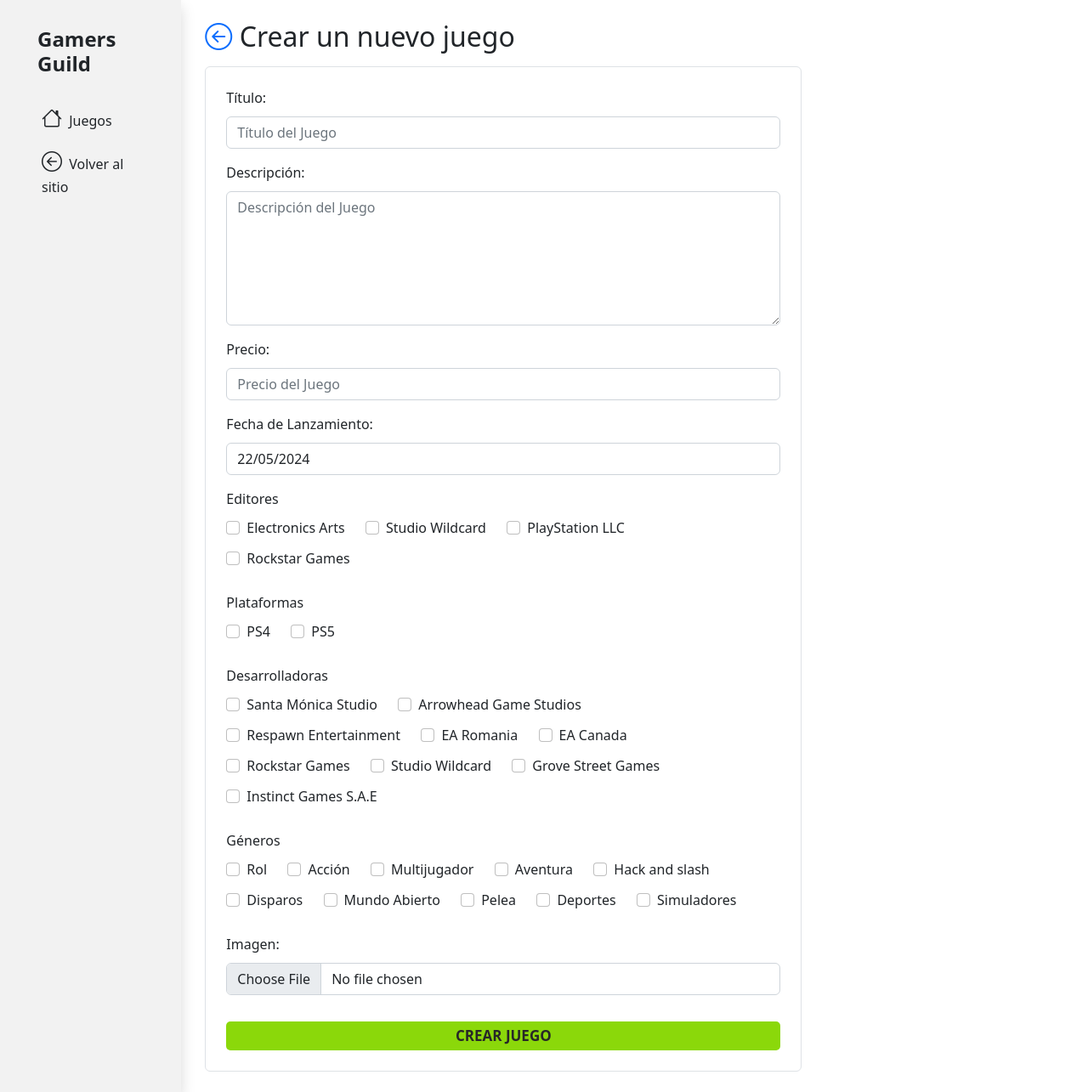
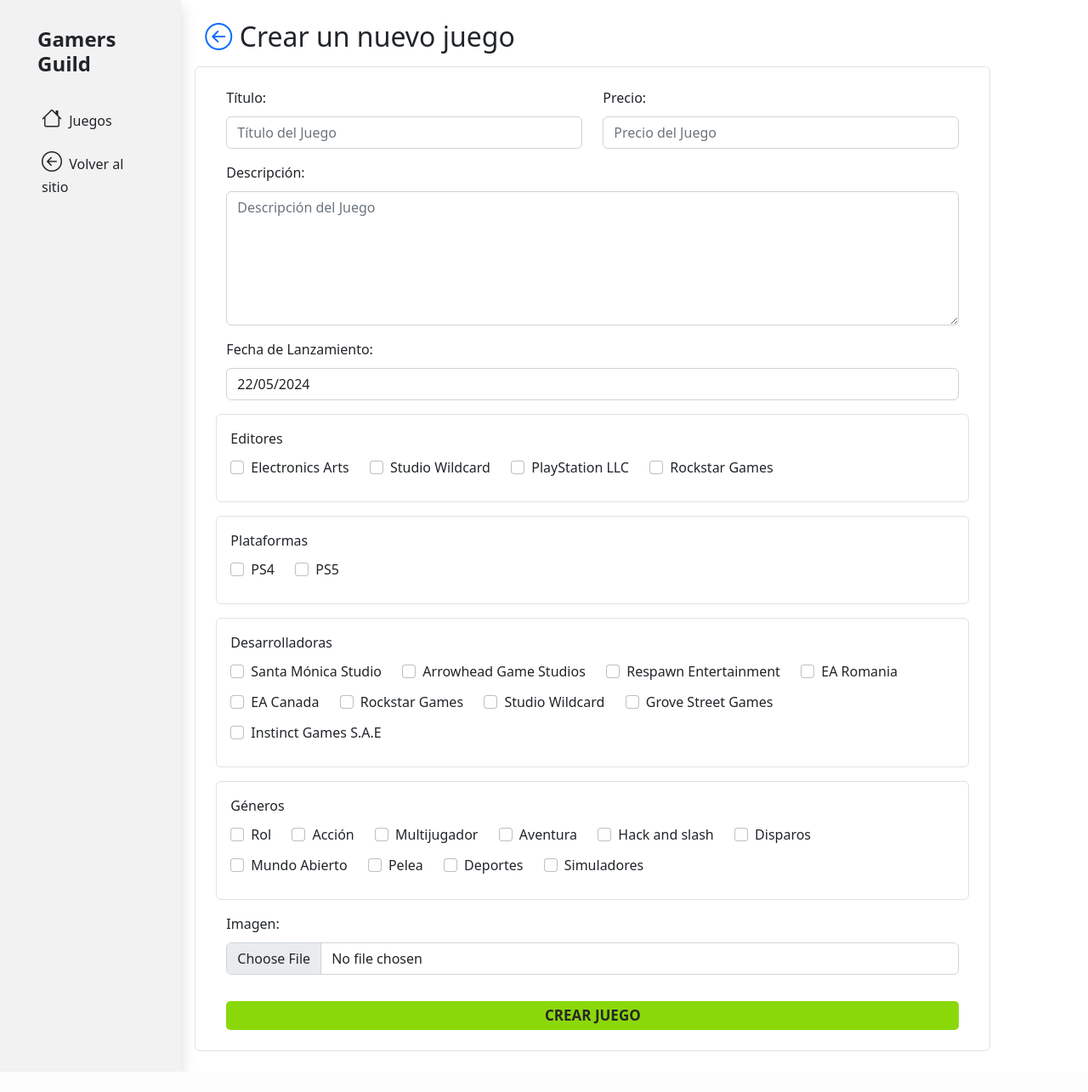
Before and after one commit to lucho-hd/tercera_pre_entrega_caruso_luciano, a Django app: page /juegos/crear_juego in a window 1280 px wide. Shown: the whole page at 85% size. After the commit the page ends 1260 px from the top, so only its background shows below. Run offline with Django 5.2, Linux system fonts and the light colour scheme; data comes from the database, SQL or seed files in the repository; some libraries are stand-ins or nearby versions.

Commit message:
modified: add styles into the view 'crear_juego.html'

```diff
--- a/project/juegos/templates/juegos/crear_juego.html
+++ b/project/juegos/templates/juegos/crear_juego.html
@@ -29,14 +29,19 @@
         <form
             action="#"
             method="post"
-            class="border p-4 w-75 rounded"
+            class="border p-4 w-100 rounded row"
             enctype="multipart/form-data"
         >
             {% csrf_token %}
 
-            <div class="mb-3">
+            <div class=" col-md-6 col-12 mb-3">
                 {{ form.titulo.label_tag }}
                 {{ form.titulo }}
+            </div>
+
+            <div class=" col-md-6 col-12 mb-3">
+                {{ form.precio.label_tag }}
+                {{ form.precio }}
             </div>
 
             <div class="mb-3">
@@ -45,16 +50,11 @@
             </div>
 
             <div class="mb-3">
-                {{ form.precio.label_tag }}
-                {{ form.precio }}
-            </div>
-
-            <div class="mb-3">
                 {{ form.fecha_lanzamiento.label_tag }}
                 {{ form.fecha_lanzamiento }}
             </div>
 
-            <div class="mb-3">
+            <div class="mb-3 border rounded p-3">
                 <label>{{ form.editores.label }}</label>
                 <div class="checkbox-inline">
                     {% for checkbox in form.editores %}
@@ -66,7 +66,7 @@
                 </div>
             </div>
 
-            <div class="mb-3">
+            <div class="mb-3 border rounded p-3">
                 <label>{{ form.plataformas.label }}</label>
                 <div class="checkbox-inline">
                     {% for checkbox in form.plataformas %}
@@ -78,7 +78,7 @@
                 </div>
             </div>
 
-            <div class="mb-3">
+            <div class="mb-3 border rounded p-3">
                 <label>{{ form.desarrolladoras.label }}</label>
                 <div class="checkbox-inline">
                     {% for checkbox in form.desarrolladoras %}
@@ -90,7 +90,7 @@
                 </div>
             </div>
 
-            <div class="mb-3">
+            <div class="mb-3 border rounded p-3">
                 <label>{{ form.generos.label }}</label>
                 <div class="checkbox-inline">
                     {% for checkbox in form.generos %}
```
